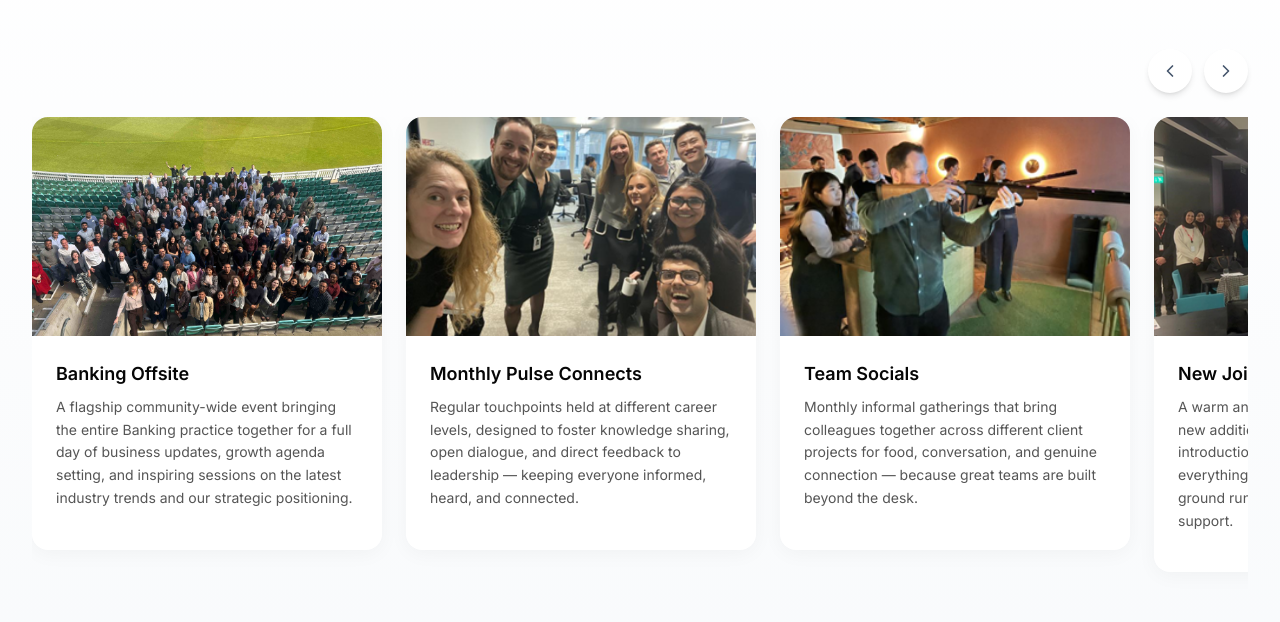
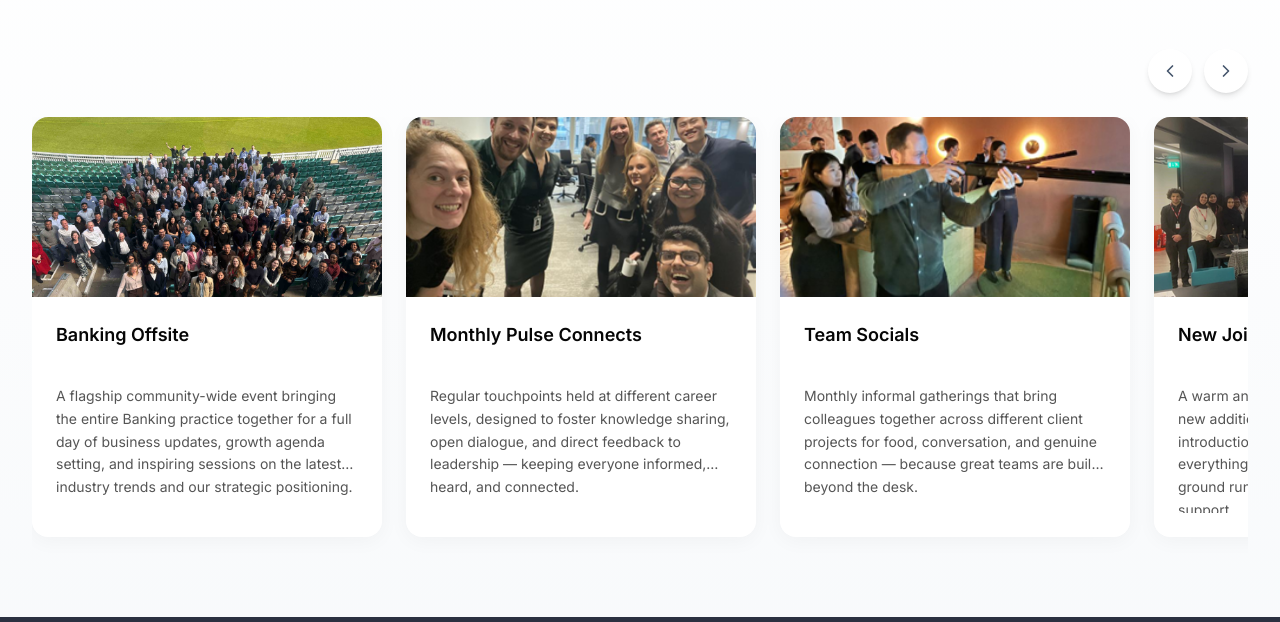
Before and after one commit to jesykalu/ie-banking-payments-njprospectus, a Next.js app: page / in a window 1280 px wide. Shown: the part 8295-8917 px from the top of the page. Built offline with nearby package versions, Linux system fonts and the light colour scheme; grey boxes are pictures that could not be loaded.

Commit message:
feat: standardize event card dimensions and layout
Fix card, image, title, and description heights and use flexbox for alignment.

```diff
--- a/components/diversity-inclusion.tsx
+++ b/components/diversity-inclusion.tsx
@@ -133,9 +133,9 @@ export function DiversityInclusion() {
         >
           {placeholderEvents.map((event, index) => (
             <FadeIn key={event.id} delay={300 + index * 100}>
-              <div className="group relative flex-shrink-0 w-[350px] bg-white rounded-2xl overflow-hidden shadow-[0_4px_20px_rgb(0,0,0,0.04)] hover:shadow-[0_8px_30px_rgb(0,0,0,0.08)] transition-all duration-500 hover:scale-[1.02] snap-start">
-                {/* Image area */}
-                <div className="relative aspect-[16/10] bg-gradient-to-br from-slate-100 to-slate-200 overflow-hidden">
+              <div className="group relative flex-shrink-0 w-[350px] h-[420px] bg-white rounded-2xl overflow-hidden shadow-[0_4px_20px_rgb(0,0,0,0.04)] hover:shadow-[0_8px_30px_rgb(0,0,0,0.08)] transition-all duration-500 hover:scale-[1.02] snap-start flex flex-col">
+                {/* Image area - fixed height */}
+                <div className="relative h-[180px] flex-shrink-0 bg-gradient-to-br from-slate-100 to-slate-200 overflow-hidden">
                   {event.image ? (
                     <img
                       src={event.image}
@@ -156,12 +156,14 @@ export function DiversityInclusion() {
                   <div className="absolute inset-0 bg-[#A100FF]/10 opacity-0 group-hover:opacity-100 transition-opacity duration-300" />
                 </div>
 
-                {/* Content */}
-                <div className="p-6">
-                  <h3 className="text-lg font-semibold text-foreground mb-2 group-hover:text-[#A100FF] transition-colors duration-300">
+                {/* Content - flex-grow to fill remaining space */}
+                <div className="p-6 flex flex-col flex-grow">
+                  {/* Title area - fixed height for 2 lines */}
+                  <h3 className="text-lg font-semibold text-foreground mb-2 group-hover:text-[#A100FF] transition-colors duration-300 h-[56px] line-clamp-2">
                     {event.title}
                   </h3>
-                  <p className="text-sm text-muted-foreground mb-4 leading-relaxed">
+                  {/* Description area - fixed with truncation */}
+                  <p className="text-sm text-muted-foreground leading-relaxed line-clamp-4 flex-grow">
                     {event.description}
                   </p>
                 </div>
```
